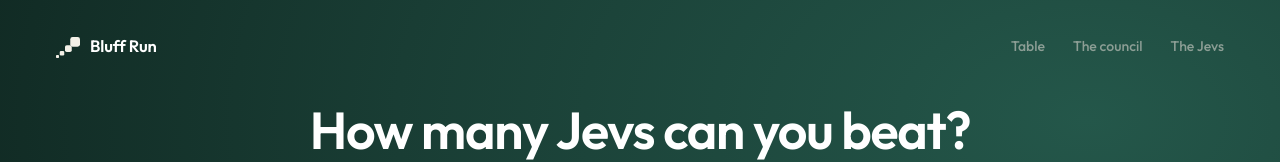
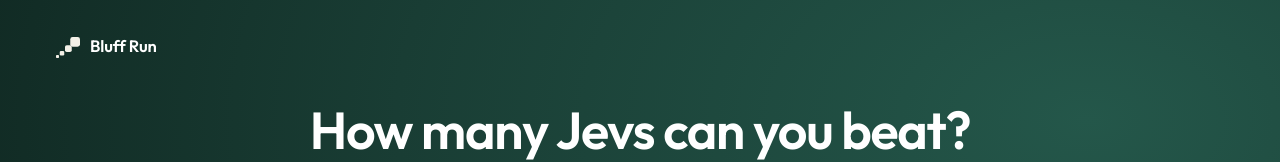
Before and after one commit to abdullah270602/bluff-run, a Next.js app: page / in a window 1280 px wide. Shown: the top 162 px of the page. Built offline with nearby package versions, Linux system fonts and the light colour scheme; no server answers.

Commit message:
Landing: header keeps only the brand and the best-run link

```diff
--- a/src/app/page.tsx
+++ b/src/app/page.tsx
@@ -25,9 +25,6 @@ export default function Landing() {
         <div className="intro-top">
           <span className="brand"><Mark color="var(--accent)" />Bluff Run</span>
           <nav className="intro-nav" aria-label="Page">
-            <a href="#table">Table</a>
-            <a href="#council">The council</a>
-            <Link href="/jevs">The Jevs</Link>
             {best && <Link href={`/r/${encodeRun(best)}`}>Best run: stage {best.stageIdx + 1}</Link>}
           </nav>
         </div>
```
